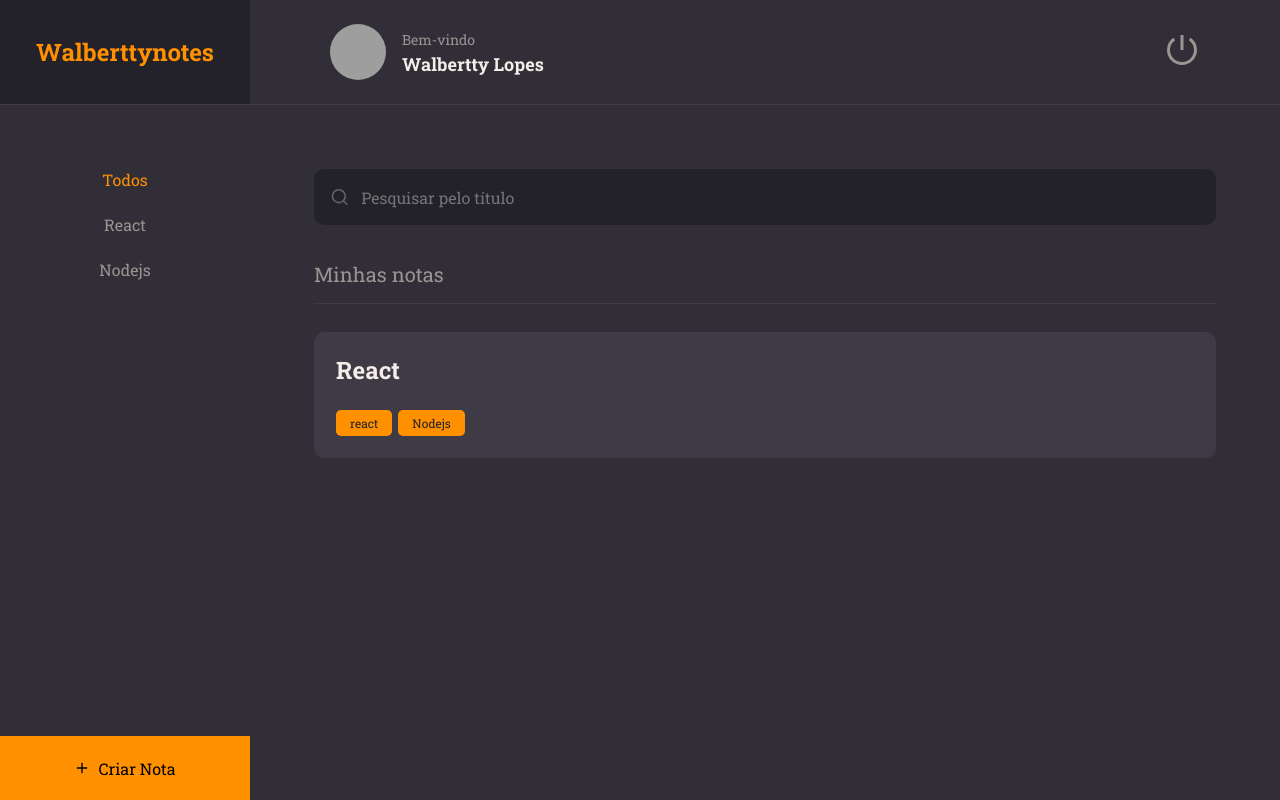
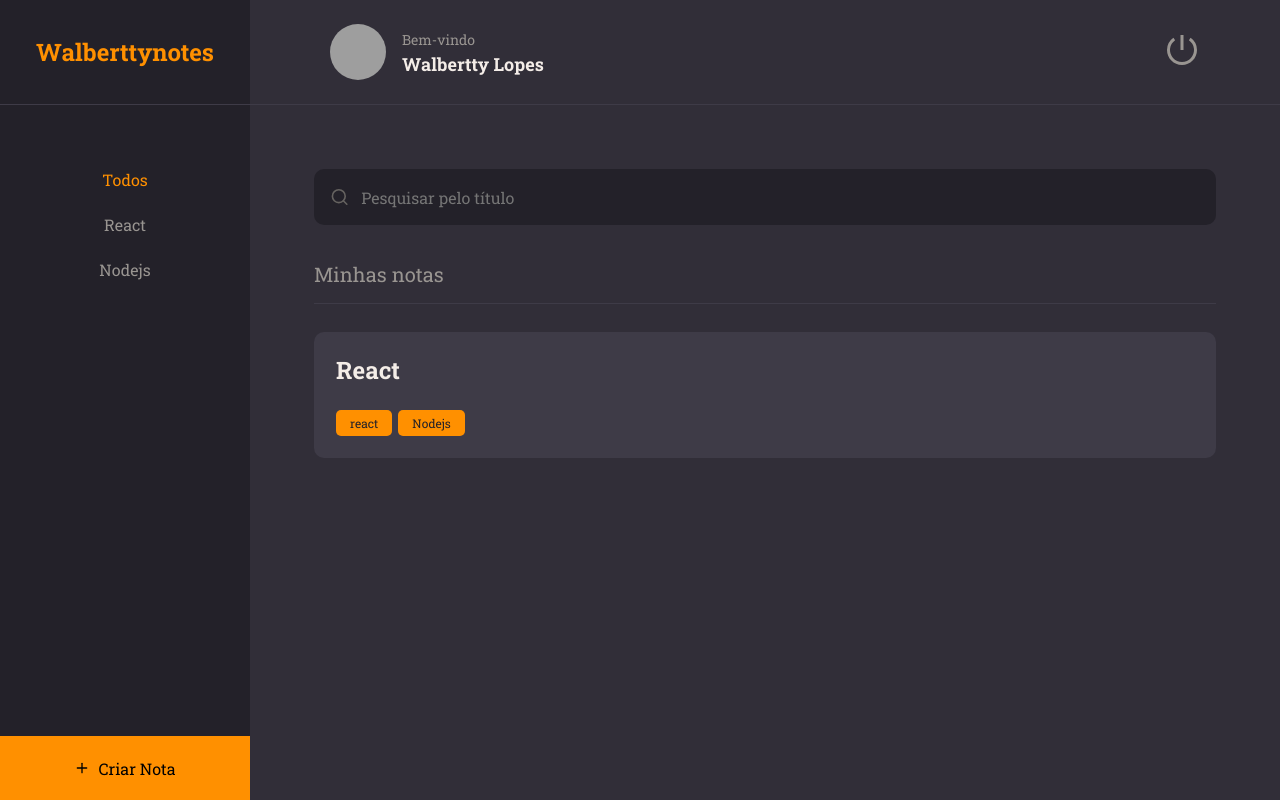
Before and after one commit to Walbertty/vite-project, a React (Vite) app: page / in a window 1280 px wide. Built offline with nearby package versions, Linux system fonts and the light colour scheme; grey boxes are pictures that could not be loaded.

Commit message:
background menu issue solved

```diff
--- a/src/pages/Home/styles.js
+++ b/src/pages/Home/styles.js
@@ -37,7 +37,7 @@ export const Brand = styled.div`
 
 export const Menu = styled.ul`
     grid-area: menu;
-    ${({ theme }) => theme.COLORS.BACKGROUND_900};
+    background-color: ${({ theme }) => theme.COLORS.BACKGROUND_900};
 
     padding-top: 64px;
     text-align: center;
```
